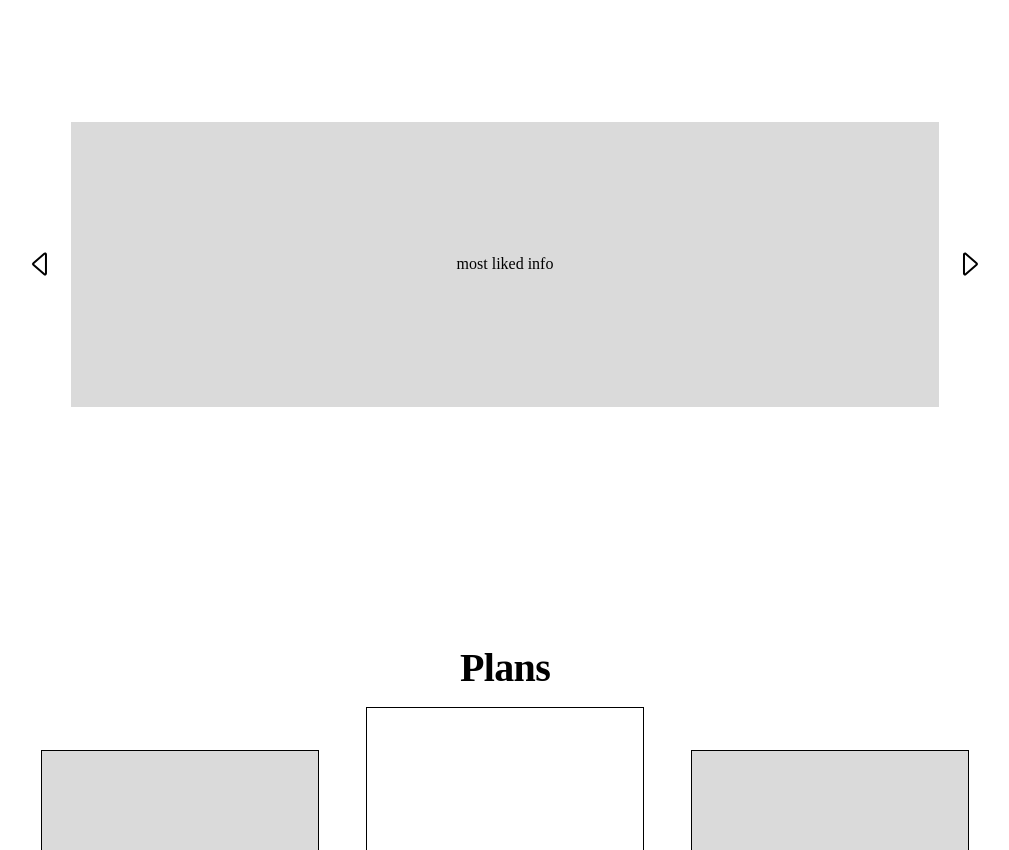
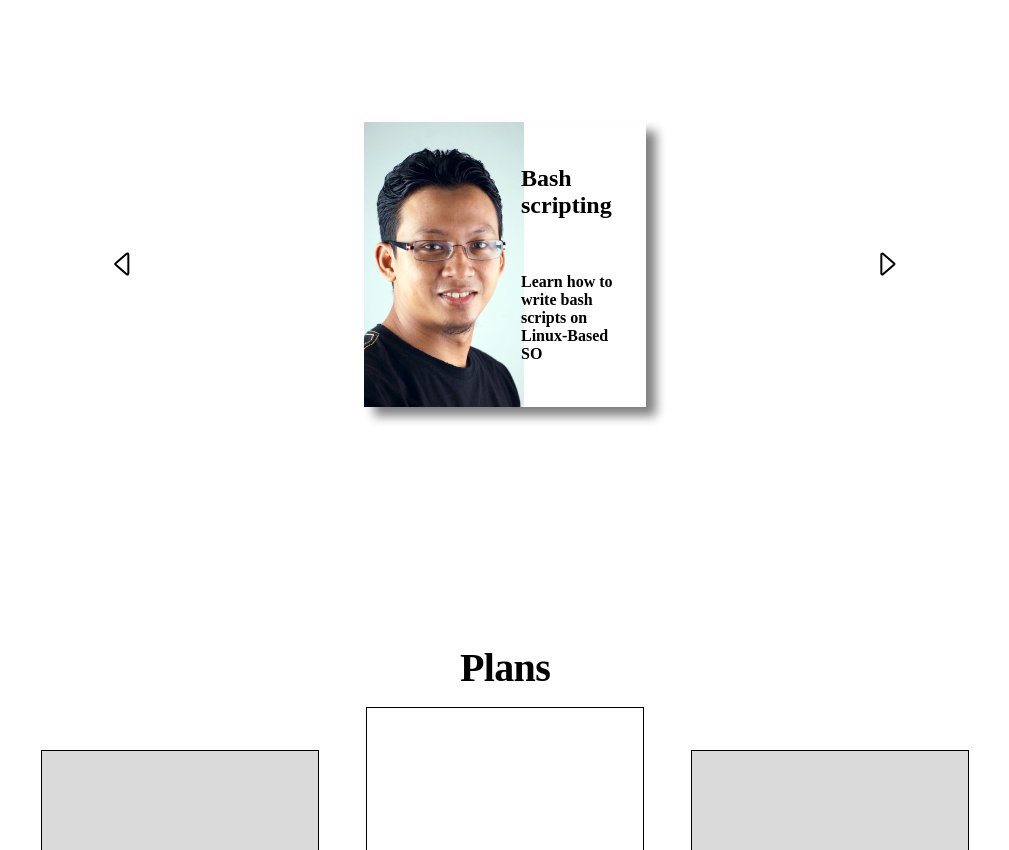
Before and after one commit to facuxfdz/RM-courses, a website: page index.html in a window 1280 px wide. Shown: the part 820-1670 px from the top of the page, without its empty margins (135-1144 px from the left). Drawn offline with Linux system fonts and the light colour scheme.

Commit message:
most-liked section descripcion del curso agregada

```diff
--- a/index.html
+++ b/index.html
@@ -82,6 +82,7 @@
 
         <section class="page-section">
             <h1 class="section-title">Most liked</h1>
+
             <div class="carrousel">
                 <svg xmlns="http://www.w3.org/2000/svg" width="32" height="32" fill="currentColor"
                     class="bi bi-caret-left" viewBox="0 0 16 16">
@@ -90,7 +91,11 @@
                 </svg>
 
                 <div class="most-liked-carrousel">
-                    <span>most liked info</span>
+                    <img src="src/person 1.png" alt="">
+                    <span class="course-info">
+                        <h1>Bash scripting</h1>
+                        <h4>Learn how to write bash scripts on Linux-Based SO</h4>
+                    </span>
                 </div>
 
                 <svg xmlns="http://www.w3.org/2000/svg" width="32" height="32" fill="currentColor"
@@ -99,6 +104,7 @@
                         d="M6 12.796V3.204L11.481 8 6 12.796zm.659.753 5.48-4.796a1 1 0 0 0 0-1.506L6.66 2.451C6.011 1.885 5 2.345 5 3.204v9.592a1 1 0 0 0 1.659.753z" />
                 </svg>
             </div>
+
         </section>
 
         <section class="page-section">
--- a/scss/styles.scss
+++ b/scss/styles.scss
@@ -120,6 +120,7 @@ a {
     // background-color: $primary-color-light;
     background-image: url('../src/banner.jpg');
     background-position: center;
+    background-size: cover;
     width: 100%;
     svg {
         color: $secondary-color;
@@ -127,16 +128,24 @@ a {
 }
 
 .most-liked-carrousel {
-    display: flex;
-    justify-content: center;
-    align-items: center;
-    width: 870px;
+    display: grid;
+    grid-template-columns: 50% 50%;
+    grid-template-rows: 1fr;
+    width: 60%;
     height: 285px;
-    background-color: $grey2;
+    box-shadow: 10px 9px 10px grey;
     margin: 0 14px;
 }
 
 // -----SECTIONS-----
+
+.course-info {
+    padding: 1rem 1rem;
+    display: flex;
+    flex-direction: column;
+    justify-content: space-around;
+}
+
 .page-section {
     display: flex;
     flex-direction: column;
@@ -258,9 +267,9 @@ a {
 // -----ICONS-----
 
 .bi-caret-left {
-    margin-left: 8rem;
+    width: 100%;
 }
 
 .bi-caret-right {
-    margin-right: 8rem;
+    width: 100%;
 }
```
Also changed, not shown: css/styles.css, src/person 1.png (added), 1 other file.
